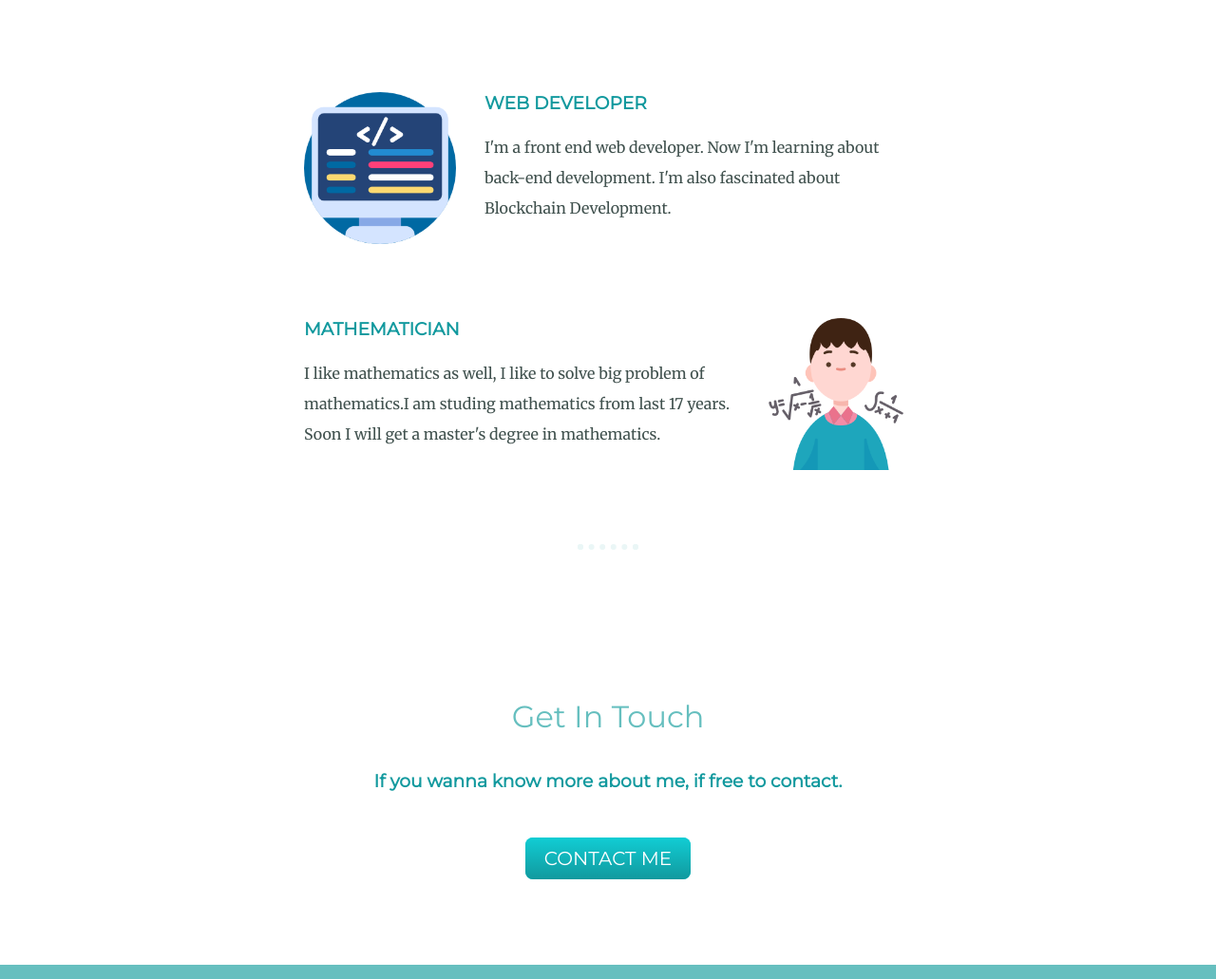
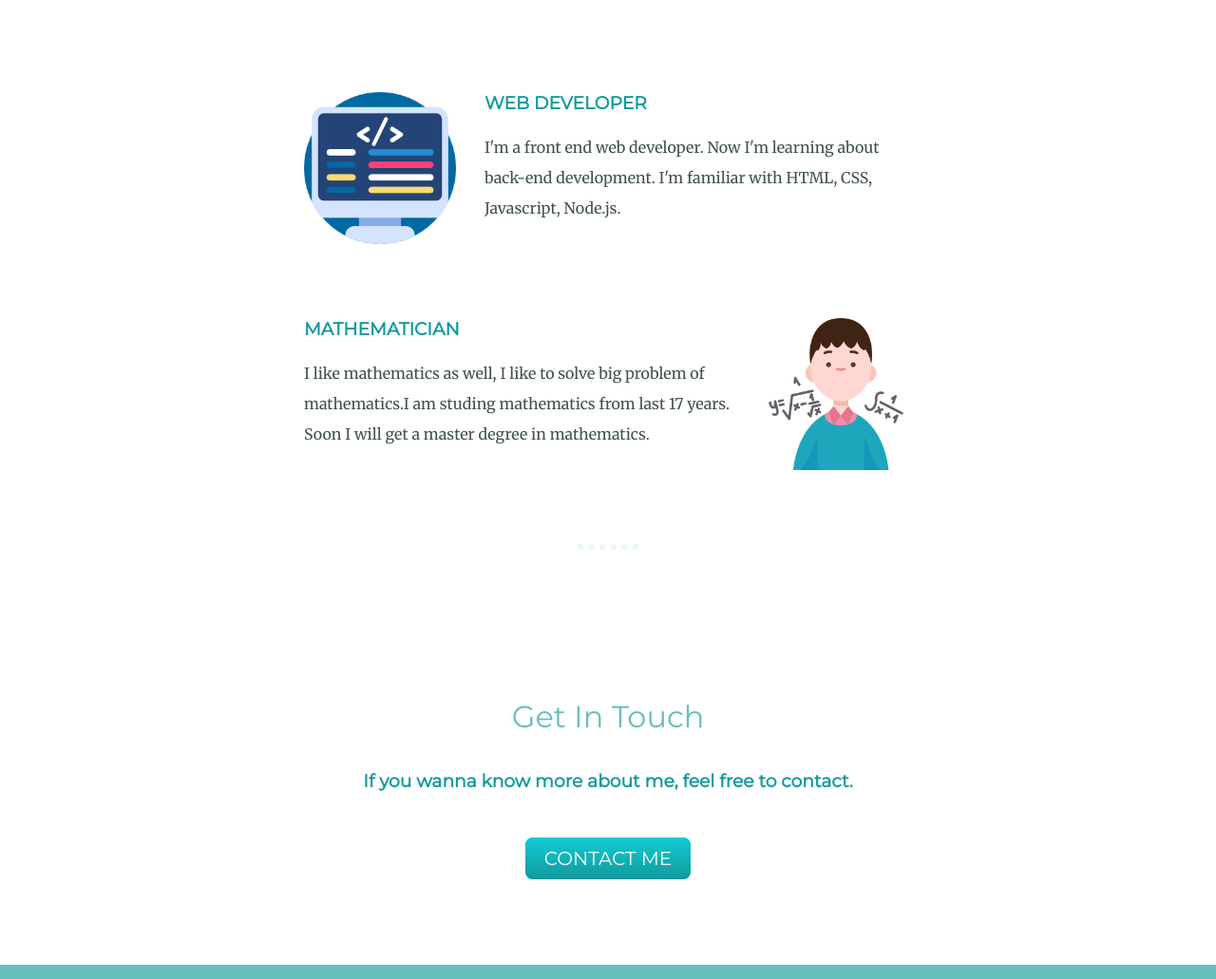
Before and after one commit to ravi21222/Personal-Site, a plain HTML site: page index.html in a window 1280 px wide. Shown: the part 1740-2771 px from the top of the page at 95% size. Drawn offline with Linux system fonts and the light colour scheme.

Commit message:
Update index.html

```diff
--- a/index.html
+++ b/index.html
@@ -30,19 +30,19 @@
     <div class="skill-row">
       <img class="coding" src="images/coding (2).png" alt="">
       <h3>WEB DEVELOPER</h3>
-      <p>I'm a front end web developer. Now I'm learning about back-end development. I'm also fascinated about Blockchain Development.</p>
+      <p>I'm a front end web developer. Now I'm learning about back-end development. I'm familiar with HTML, CSS, Javascript, Node.js.</p>
     </div>
     <div class="skill-row">
       <img class="mathematician" src="images/mathematician.png" alt="">
       <h3>MATHEMATICIAN</h3>
-      <p>I like mathematics as well, I like to solve big problem of mathematics.I am studing mathematics from last 17 years. Soon I will get a master's degree in mathematics. </p>
+      <p>I like mathematics as well, I like to solve big problem of mathematics.I am studing mathematics from last 17 years. Soon I will get a master degree in mathematics. </p>
     </div>
   </div>
   <hr>
   <br />
   <div class="contact-me">
     <h2>Get In Touch</h2>
-    <h3>If you wanna know more about me, if free to contact.</h3>
+    <h3>If you wanna know more about me, feel free to contact.</h3>
     <br /><br />
     <a class="btn" href="https://ravi21222.github.io/Personal-Site/contact-me.html">CONTACT ME</a>
   </div>
```
